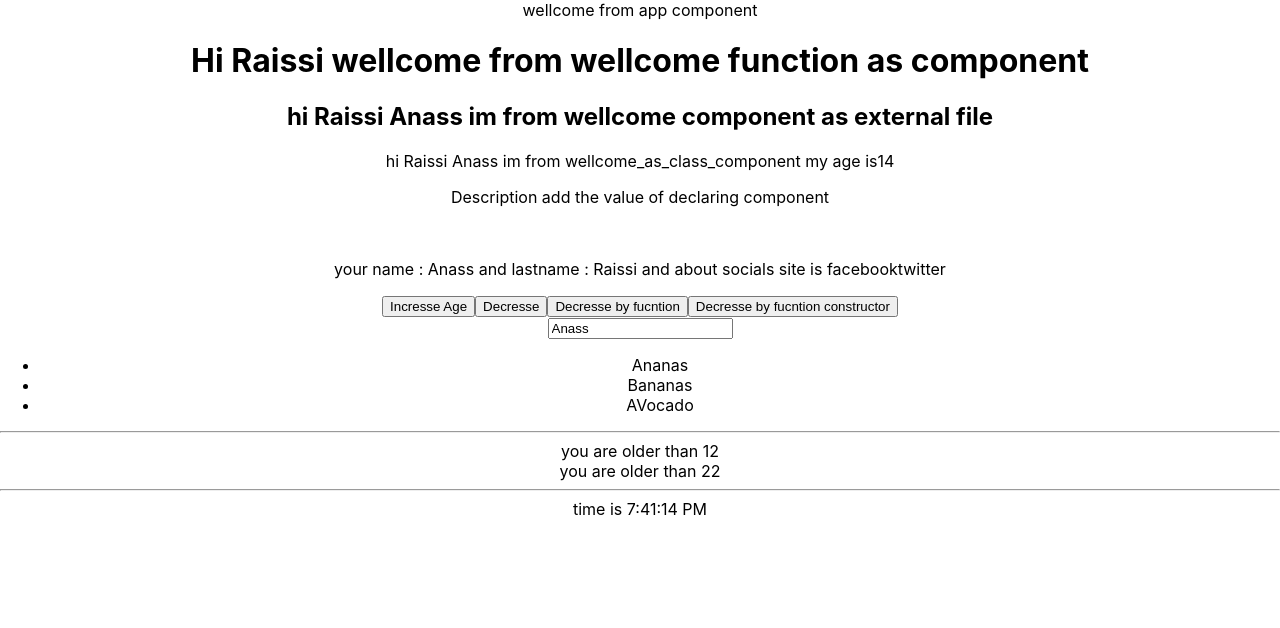
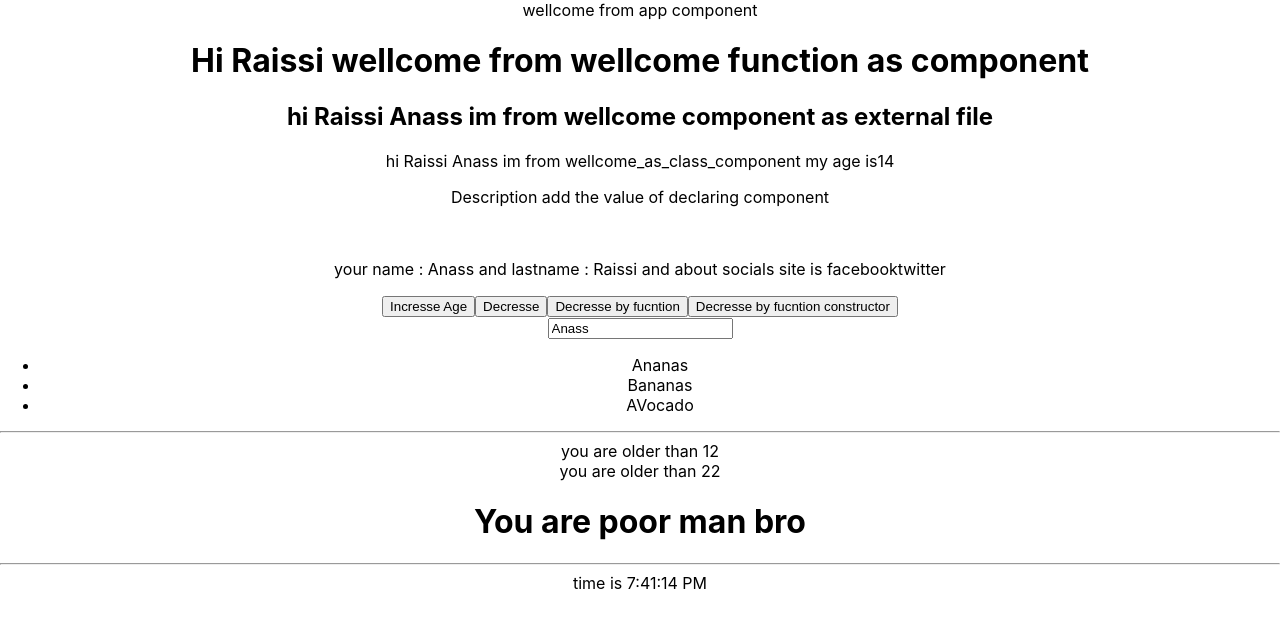
Before and after one commit to anassraissi/react_js_once, a React (Create React App) app: page / in a window 1280 px wide. Shown: the top 628 px of the page. Built offline with nearby package versions, Linux system fonts and the light colour scheme.

Commit message:
conditions befor template

```diff
--- a/src/condition.js
+++ b/src/condition.js
@@ -1,10 +1,23 @@
 import React from "react";   //component as function external file
 function Conditions(props){
     const age=23;
+    const Salaire=5000;
+    let afficher='';
+    if(Salaire>5000){
+        // afficher='You are rich man';
+        afficher=<h1>You are rich man bro</h1>;
+
+    }
+    else{
+        // afficher='you are poor man';
+        afficher=<h1>You are poor man bro</h1>;
+
+    }
         return <div>
             <hr></hr>
             {age>12 ? <div>you are older than 12</div> : <div>you are smaller than 12</div> }
             {age>22 ? <div>you are older than 22</div> : null }
+            {afficher}
 
         </div>
 
```
